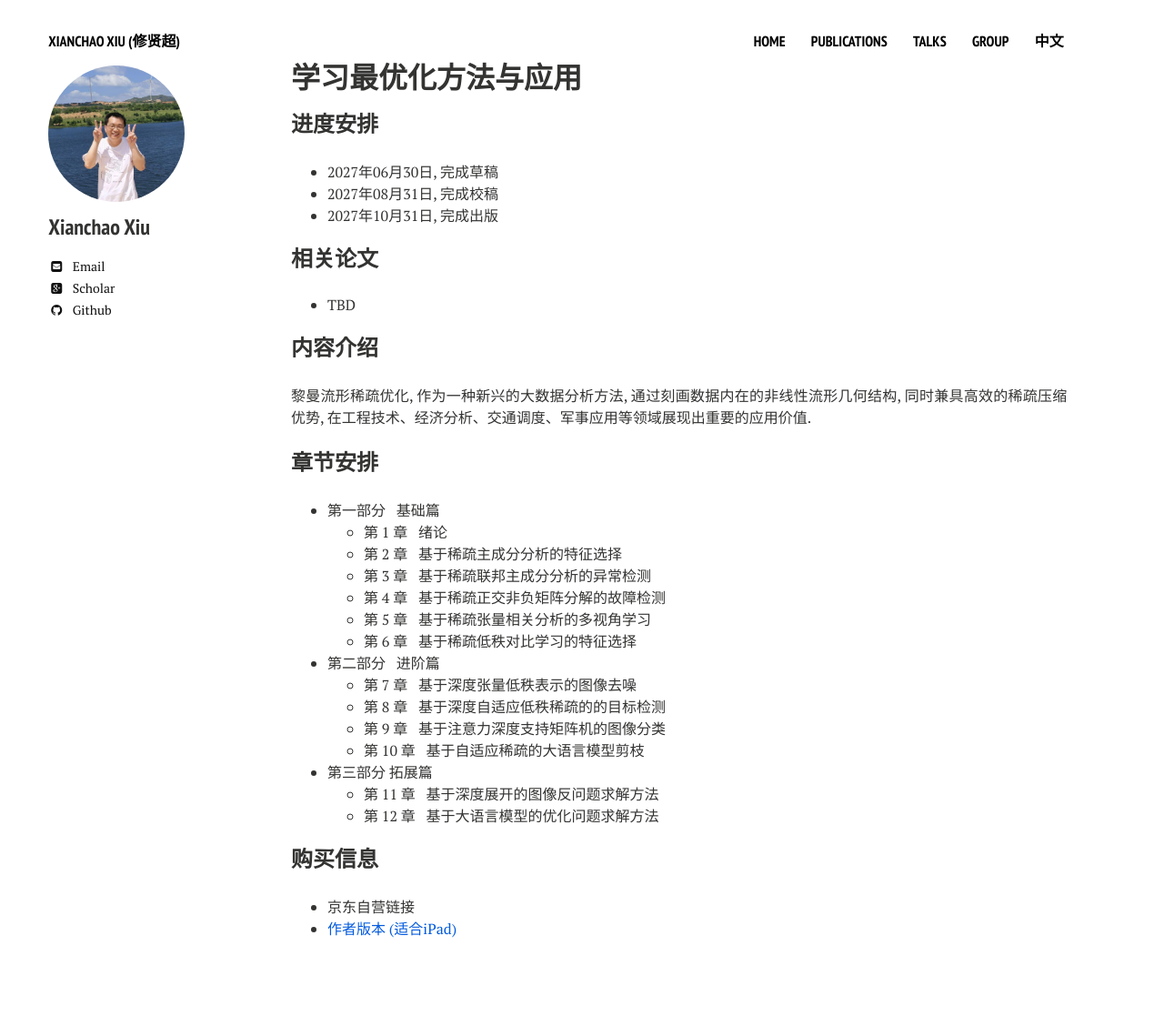
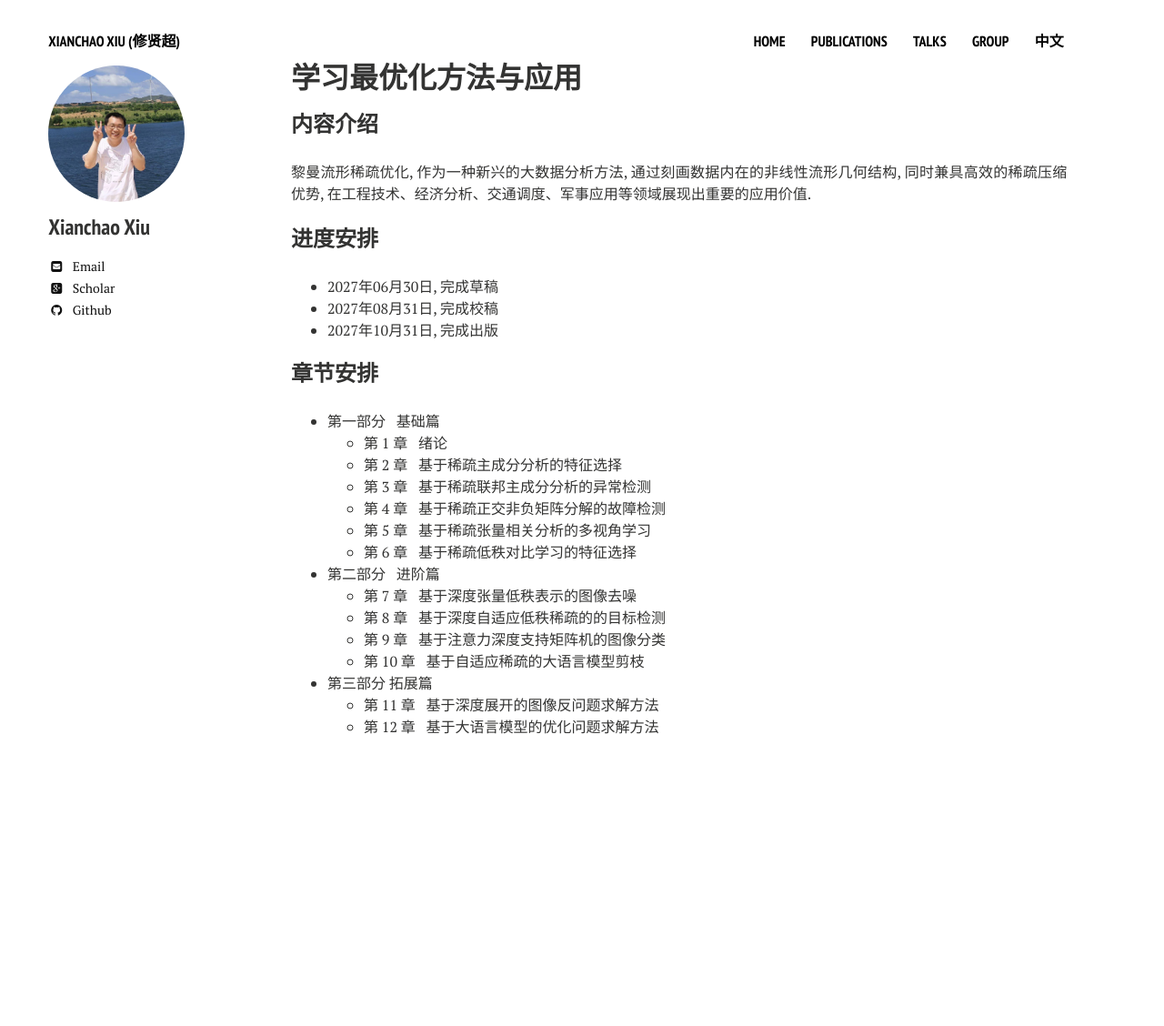
Before and after one commit to xianchaoxiu/xianchaoxiu.github.io, a Jekyll site: the page built from chinese/book/L2O/index.md, in a window 1280 px wide. Shown: the whole page at 91% size. Built offline with Jekyll 4.4.1, drawn with Linux system fonts in a browser that asks for light colours; nearby versions of some CDN libraries; after the commit the page ends 906 px from its top, so only the background shows below that.

Commit message:
Update index.md

```diff
--- a/chinese/book/L2O/index.md
+++ b/chinese/book/L2O/index.md
@@ -5,17 +5,15 @@ comments: false
 share: false
 ---
 
+### 内容介绍
+黎曼流形稀疏优化, 作为一种新兴的大数据分析方法, 通过刻画数据内在的非线性流形几何结构, 同时兼具高效的稀疏压缩优势, 在工程技术、经济分析、交通调度、军事应用等领域展现出重要的应用价值. <br>
+
+
+
 ### 进度安排
 * 2027年06月30日, 完成草稿<br>
 * 2027年08月31日, 完成校稿<br>
 * 2027年10月31日, 完成出版<br>
-
-### 相关论文
-* TBD
-
-
-### 内容介绍
-黎曼流形稀疏优化, 作为一种新兴的大数据分析方法, 通过刻画数据内在的非线性流形几何结构, 同时兼具高效的稀疏压缩优势, 在工程技术、经济分析、交通调度、军事应用等领域展现出重要的应用价值. <br>
 
 
 ### 章节安排
@@ -36,7 +34,3 @@ share: false
 * 第三部分 拓展篇<br>
   * 第 11 章  &nbsp;  基于深度展开的图像反问题求解方法<br>
   * 第 12 章  &nbsp;  基于大语言模型的优化问题求解方法<br>
-
-### 购买信息
-* 京东自营链接 <br>
-* <a href="../OPT/黎曼流形稀疏优化.pdf" class="textlink" target="_blank"> 作者版本 (适合iPad)</a> <br>
```
